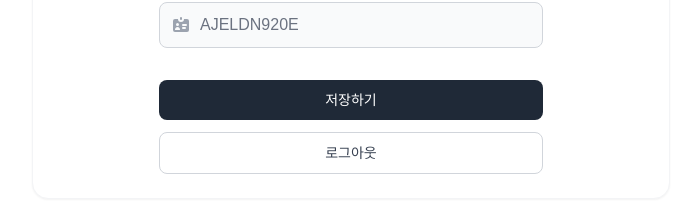
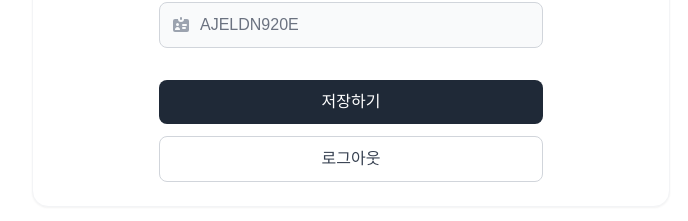
Before and after one commit to kimtaejin3/shared-todo, a Next.js app: page /profile in a window 1280 px wide. Shown: the part 463-684 px from the top of the page, without its empty margins (289-977 px from the left). Built offline with nearby package versions, Linux system fonts and the light colour scheme.

Commit message:
feat: 버튼 컴포넌트 구현 및 적용

```diff
--- a/src/app/(auth)/signin/page.tsx
+++ b/src/app/(auth)/signin/page.tsx
@@ -7,6 +7,7 @@ import Link from "next/link";
 import IconInput from "@/components/common/inputs/IconInput";
 import InputUserIcon from "@/components/common/icons/InputUserIcon";
 import LockIcon from "@/components/common/icons/LockIcon";
+import Button from "@/components/common/buttons/Button";
 
 export default function Page() {
   const [id, setId] = useState("");
@@ -70,12 +71,15 @@ export default function Page() {
             required
           />
 
-          <button
-            className="block w-full bg-black text-white rounded-lg p-2.5 font-medium hover:bg-gray-800 transition duration-200 mt-2"
+          <Button
             type="submit"
+            variant="primary"
+            fullWidth
+            size="lg"
+            className="mt-2"
           >
             로그인
-          </button>
+          </Button>
         </form>
 
         <div className="flex gap-2 items-center justify-center mt-6">
--- a/src/app/(auth)/signup/page.tsx
+++ b/src/app/(auth)/signup/page.tsx
@@ -10,6 +10,7 @@ import LockIcon from "@/components/common/icons/LockIcon";
 import ShieldIcon from "@/components/common/icons/ShieldIcon";
 import GroupIcon from "@/components/common/icons/GroupIcon";
 import UserIcon from "@/components/common/icons/UserIcon";
+import Button from "@/components/common/buttons/Button";
 
 export default function Page() {
   const [id, setId] = useState("");
@@ -103,12 +104,15 @@ export default function Page() {
             required
           />
 
-          <button
-            className="block w-full bg-black text-white rounded-lg p-2.5 font-medium hover:bg-gray-800 transition duration-200 mt-2"
+          <Button
             type="submit"
+            variant="primary"
+            fullWidth
+            size="lg"
+            className="mt-2"
           >
             회원가입
-          </button>
+          </Button>
         </form>
 
         <div className="flex gap-2 items-center justify-center mt-6">
--- a/src/app/profile/page.tsx
+++ b/src/app/profile/page.tsx
@@ -9,6 +9,7 @@ import ButtonInput from "@/components/common/inputs/ButtonInput";
 import InputUserIcon from "@/components/common/icons/InputUserIcon";
 import EmailIcon from "@/components/common/icons/EmailIcon";
 import IdIcon from "@/components/common/icons/IdIcon";
+import Button from "@/components/common/buttons/Button";
 
 export default function ProfilePage() {
   const router = useRouter();
@@ -142,20 +143,24 @@ export default function ProfilePage() {
           />
 
           <div className="pt-4 flex flex-col gap-3">
-            <button
+            <Button
               type="submit"
-              className="w-full bg-gray-800 text-white py-2.5 rounded-lg text-sm font-medium hover:bg-gray-700 transition-colors duration-200"
+              variant="primary"
+              fullWidth
+              size="lg"
             >
               저장하기
-            </button>
+            </Button>
 
-            <button
+            <Button
               type="button"
+              variant="outline"
+              fullWidth
+              size="lg"
               onClick={handleLogout}
-              className="w-full bg-white text-gray-700 py-2.5 rounded-lg text-sm font-medium border border-gray-300 hover:bg-gray-50 transition-colors duration-200"
             >
               로그아웃
-            </button>
+            </Button>
           </div>
         </form>
       </div>
--- /dev/null
+++ b/src/components/common/buttons/Button.tsx
@@ -0,0 +1,62 @@
+"use client";
+
+import React, { ReactNode } from "react";
+
+export type ButtonVariant = "primary" | "secondary" | "outline" | "danger" | "icon";
+export type ButtonSize = "sm" | "md" | "lg";
+
+interface ButtonProps {
+  children: ReactNode;
+  onClick?: () => void;
+  type?: "button" | "submit" | "reset";
+  variant?: ButtonVariant;
+  size?: ButtonSize;
+  fullWidth?: boolean;
+  disabled?: boolean;
+  className?: string;
+  icon?: ReactNode;
+}
+
+export default function Button({
+  children,
+  onClick,
+  type = "button",
+  variant = "primary",
+  size = "md",
+  fullWidth = false,
+  disabled = false,
+  className = "",
+  icon,
+}: ButtonProps) {
+  const baseStyles = "font-medium rounded-lg transition-colors duration-200 flex items-center justify-center";
+
+  const variantStyles = {
+    primary: "bg-gray-800 hover:bg-gray-700 text-white",
+    secondary: "bg-white text-gray-700 border border-gray-300 hover:bg-gray-50",
+    outline: "bg-transparent border border-gray-300 text-gray-700 hover:bg-gray-50",
+    danger: "bg-red-600 hover:bg-red-700 text-white",
+    icon: "bg-gray-100 hover:bg-gray-200 text-gray-600 hover:text-blue-500 rounded-full p-1",
+  };
+
+  const sizeStyles = {
+    sm: "text-xs py-1.5 px-3",
+    md: "text-sm py-2 px-4",
+    lg: "text-base py-2.5 px-5",
+  };
+
+  const widthStyles = fullWidth ? "w-full" : "";
+
+  const combinedStyles = `${baseStyles} ${variantStyles[variant]} ${sizeStyles[size]} ${widthStyles} ${className}`;
+
+  return (
+    <button
+      type={type}
+      onClick={onClick}
+      disabled={disabled}
+      className={combinedStyles}
+    >
+      {icon && <span className="mr-2">{icon}</span>}
+      {children}
+    </button>
+  );
+}
--- a/src/components/todo/TodoAddModal.tsx
+++ b/src/components/todo/TodoAddModal.tsx
@@ -5,6 +5,7 @@ import DatePicker from "@/components/common/ui/DatePicker";
 import Input from "@/components/common/inputs/Input";
 import { useFadeIn } from "@/hooks/useAnimation";
 import { useModalEvents } from "@/hooks/useModalEvents";
+import Button from "@/components/common/buttons/Button";
 
 import "@/styles/date-picker-custom.css";
 
@@ -230,20 +231,20 @@ export default function TodoAddModal({
 
           {/* 버튼 영역 */}
           <div className="flex justify-end space-x-3 pt-4">
-            <button
+            <Button
               type="button"
-              className="px-4 py-2 border border-gray-300 rounded-lg text-gray-700 hover:bg-gray-50 transition-colors"
+              variant="outline"
               onClick={onClose}
             >
               취소
-            </button>
-            <button
+            </Button>
+            <Button
               type="submit"
-              className="px-4 py-2 bg-black text-white rounded-lg hover:bg-gray-800 transition-colors"
+              variant="primary"
               disabled={!title.trim()}
             >
               추가
-            </button>
+            </Button>
           </div>
         </form>
       </div>
--- a/src/components/todo/TodoDetail.tsx
+++ b/src/components/todo/TodoDetail.tsx
@@ -4,6 +4,7 @@ import { useState, useRef, useEffect } from "react";
 import Image from "next/image";
 import { useToastFadeIn } from "@/hooks/useAnimation";
 import { useOutsideClick } from "@/hooks/useModalEvents";
+import Button from "@/components/common/buttons/Button";
 
 interface Cheerleader {
   id: string;
@@ -268,37 +269,44 @@ export default function TodoDetail({
 
         {isFriendTodo ? (
           <div className="p-3 bg-gray-50">
-            <button
+            <Button
               onClick={handleCheer}
-              className="w-full py-2 bg-gray-800 hover:bg-gray-700 text-white text-sm font-medium rounded-lg transition-colors flex items-center justify-center gap-2"
+              variant="primary"
+              fullWidth
+              icon={<span className="text-lg">👏</span>}
             >
-              <span className="text-lg">👏</span>
               응원하기
-            </button>
+            </Button>
           </div>
         ) : (
           <div className="p-3 bg-gray-50">
             <div className="flex gap-2">
-              <button
+              <Button
                 onClick={handleEdit}
-                className="flex-1 py-2 bg-gray-800 hover:bg-gray-700 text-white text-sm font-medium rounded-lg transition-colors flex items-center justify-center gap-2"
-              >
+                variant="primary"
+                className="flex-1"
+                icon={
                   <svg xmlns="http://www.w3.org/2000/svg" width="16" height="16" viewBox="0 0 24 24" fill="none" stroke="currentColor" strokeWidth="2" strokeLinecap="round" strokeLinejoin="round">
                     <path d="M11 4H4a2 2 0 0 0-2 2v14a2 2 0 0 0 2 2h14a2 2 0 0 0 2-2v-7"></path>
                     <path d="M18.5 2.5a2.121 2.121 0 0 1 3 3L12 15l-4 1 1-4 9.5-9.5z"></path>
                   </svg>
+                }
+              >
                 수정
-              </button>
-              <button
+              </Button>
+              <Button
                 onClick={handleDelete}
-                className="flex-1 py-2 bg-gray-800 hover:bg-gray-700 text-white text-sm font-medium rounded-lg transition-colors flex items-center justify-center gap-2"
-              >
+                variant="primary"
+                className="flex-1"
+                icon={
                   <svg xmlns="http://www.w3.org/2000/svg" width="16" height="16" viewBox="0 0 24 24" fill="none" stroke="currentColor" strokeWidth="2" strokeLinecap="round" strokeLinejoin="round">
                     <polyline points="3 6 5 6 21 6"></polyline>
                     <path d="M19 6v14a2 2 0 0 1-2 2H7a2 2 0 0 1-2-2V6m3 0V4a2 2 0 0 1 2-2h4a2 2 0 0 1 2 2v2"></path>
                   </svg>
+                }
+              >
                 삭제
-              </button>
+              </Button>
             </div>
           </div>
         )}
```
Lines whose indentation alone changed are shown as unchanged.
